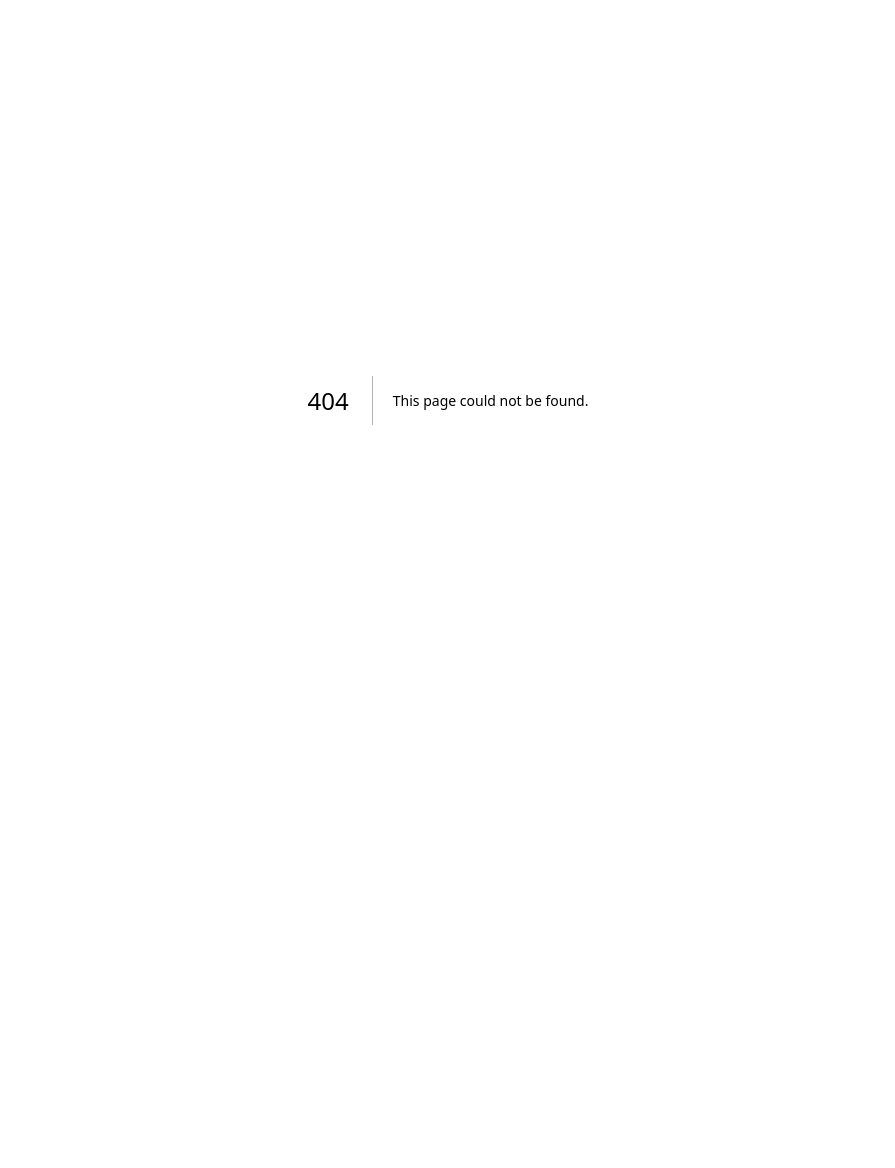
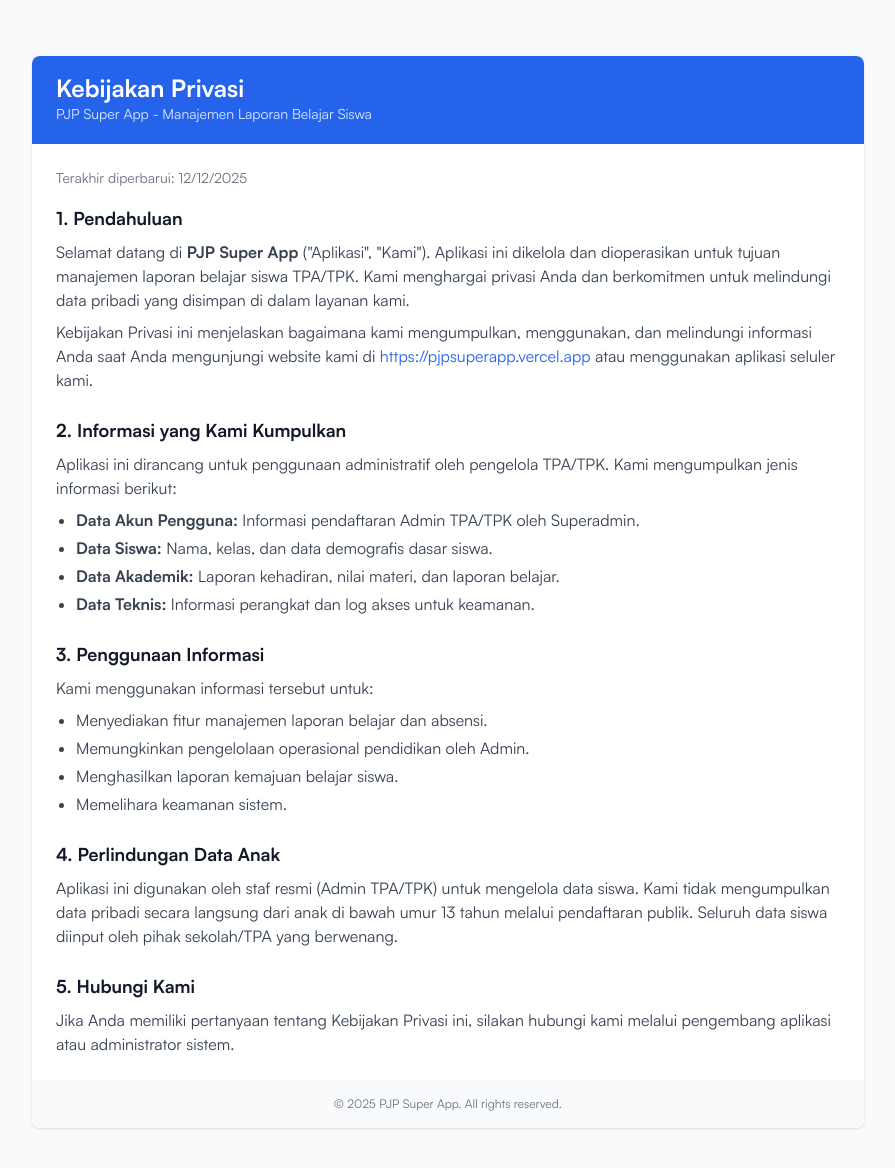
Before and after one commit to sbbarokah/pjpsuperapp, a Next.js app: page /privacy-policy in a window 1280 px wide. Before the commit this address had no page. Shown: the top 1168 px of the page, without its empty margins (192-1087 px from the left). Before the commit the page ends 800 px from the top, so only its background shows below. Built offline with nearby package versions, Linux system fonts and the light colour scheme.

Commit message:
feat: add privacy policy page and update routing logic for authentication

```diff
--- a/app/(admin)/generus/_components/user_form.tsx
+++ b/app/(admin)/generus/_components/user_form.tsx
@@ -321,14 +321,14 @@
           defaultValue={user?.father_name || ""}
           className="mb-4.5"
         />
-        <InputGroup
+        {/* <InputGroup
           label="Pekerjaan Ayah"
           type="text"
           name="father_occupation"
           placeholder="Pekerjaan ayah (opsional)"
           defaultValue={user?.father_occupation || ""}
           className="mb-4.5"
-        />
+        /> */}
         <InputGroup
           label="Nama Ibu"
           type="text"
@@ -337,22 +337,22 @@
           defaultValue={user?.mother_name || ""}
           className="mb-4.5"
         />
-        <InputGroup
+        {/* <InputGroup
           label="Pekerjaan Ibu"
           type="text"
           name="mother_occupation"
           placeholder="Pekerjaan ibu (opsional)"
           defaultValue={user?.mother_occupation || ""}
           className="mb-4.5"
-        />
-        <InputGroup
+        /> */}
+        {/* <InputGroup
           label="Kontak Orang Tua"
           type="text"
           name="parent_contact"
           placeholder="No. HP orang tua (opsional)"
           defaultValue={user?.parent_contact || ""}
           className="mb-4.5"
-        />
+        /> */}
       </div>
 
       {/* Pesan Error/Sukses */}
--- /dev/null
+++ b/app/(auth)/privacy-policy/page.tsx
@@ -0,0 +1,85 @@
+import React from 'react';
+import Head from 'next/head';
+
+const PrivacyPolicy = () => {
+  return (
+    <div className="min-h-screen bg-gray-50 py-10 px-4 sm:px-6 lg:px-8">
+      {/* Jika menggunakan Next.js Pages Router, uncomment Head di bawah */}
+      {/* <Head>
+        <title>Kebijakan Privasi - PJP Super App</title>
+        <meta name="description" content="Kebijakan Privasi untuk PJP Super App" />
+      </Head>
+      */}
+
+      <div className="max-w-4xl mx-auto bg-white shadow sm:rounded-lg overflow-hidden">
+        <div className="px-4 py-5 sm:px-6 bg-blue-600">
+          <h1 className="text-2xl font-bold leading-6 text-white">
+            Kebijakan Privasi
+          </h1>
+          <p className="mt-1 max-w-2xl text-sm text-blue-100">
+            PJP Super App - Manajemen Laporan Belajar Siswa
+          </p>
+        </div>
+
+        <div className="px-4 py-5 sm:p-6 text-gray-700 space-y-6">
+          <section>
+            <p className="text-sm text-gray-500 mb-4">
+              Terakhir diperbarui: {new Date().toLocaleDateString('id-ID')}
+            </p>
+            <h2 className="text-lg font-semibold text-gray-900">1. Pendahuluan</h2>
+            <p className="mt-2">
+              Selamat datang di <strong>PJP Super App</strong> ("Aplikasi", "Kami"). Aplikasi ini dikelola dan dioperasikan untuk tujuan manajemen laporan belajar siswa TPA/TPK. Kami menghargai privasi Anda dan berkomitmen untuk melindungi data pribadi yang disimpan di dalam layanan kami.
+            </p>
+            <p className="mt-2">
+              Kebijakan Privasi ini menjelaskan bagaimana kami mengumpulkan, menggunakan, dan melindungi informasi Anda saat Anda mengunjungi website kami di <a href="https://pjpsuperapp.vercel.app" className="text-blue-600 hover:underline">https://pjpsuperapp.vercel.app</a> atau menggunakan aplikasi seluler kami.
+            </p>
+          </section>
+
+          <section>
+            <h2 className="text-lg font-semibold text-gray-900">2. Informasi yang Kami Kumpulkan</h2>
+            <p className="mt-2">Aplikasi ini dirancang untuk penggunaan administratif oleh pengelola TPA/TPK. Kami mengumpulkan jenis informasi berikut:</p>
+            <ul className="list-disc pl-5 mt-2 space-y-1">
+              <li><strong>Data Akun Pengguna:</strong> Informasi pendaftaran Admin TPA/TPK oleh Superadmin.</li>
+              <li><strong>Data Siswa:</strong> Nama, kelas, dan data demografis dasar siswa.</li>
+              <li><strong>Data Akademik:</strong> Laporan kehadiran, nilai materi, dan laporan belajar.</li>
+              <li><strong>Data Teknis:</strong> Informasi perangkat dan log akses untuk keamanan.</li>
+            </ul>
+          </section>
+
+          <section>
+            <h2 className="text-lg font-semibold text-gray-900">3. Penggunaan Informasi</h2>
+            <p className="mt-2">Kami menggunakan informasi tersebut untuk:</p>
+            <ul className="list-disc pl-5 mt-2 space-y-1">
+              <li>Menyediakan fitur manajemen laporan belajar dan absensi.</li>
+              <li>Memungkinkan pengelolaan operasional pendidikan oleh Admin.</li>
+              <li>Menghasilkan laporan kemajuan belajar siswa.</li>
+              <li>Memelihara keamanan sistem.</li>
+            </ul>
+          </section>
+
+          <section>
+            <h2 className="text-lg font-semibold text-gray-900">4. Perlindungan Data Anak</h2>
+            <p className="mt-2">
+              Aplikasi ini digunakan oleh staf resmi (Admin TPA/TPK) untuk mengelola data siswa. Kami tidak mengumpulkan data pribadi secara langsung dari anak di bawah umur 13 tahun melalui pendaftaran publik. Seluruh data siswa diinput oleh pihak sekolah/TPA yang berwenang.
+            </p>
+          </section>
+
+          <section>
+            <h2 className="text-lg font-semibold text-gray-900">5. Hubungi Kami</h2>
+            <p className="mt-2">
+              Jika Anda memiliki pertanyaan tentang Kebijakan Privasi ini, silakan hubungi kami melalui pengembang aplikasi atau administrator sistem.
+            </p>
+          </section>
+        </div>
+
+        <div className="px-4 py-4 sm:px-6 bg-gray-50 text-center">
+          <p className="text-xs text-gray-500">
+            &copy; {new Date().getFullYear()} PJP Super App. All rights reserved.
+          </p>
+        </div>
+      </div>
+    </div>
+  );
+};
+
+export default PrivacyPolicy;
```
Also changed, not shown: proxy.ts (+12 -6 lines).
